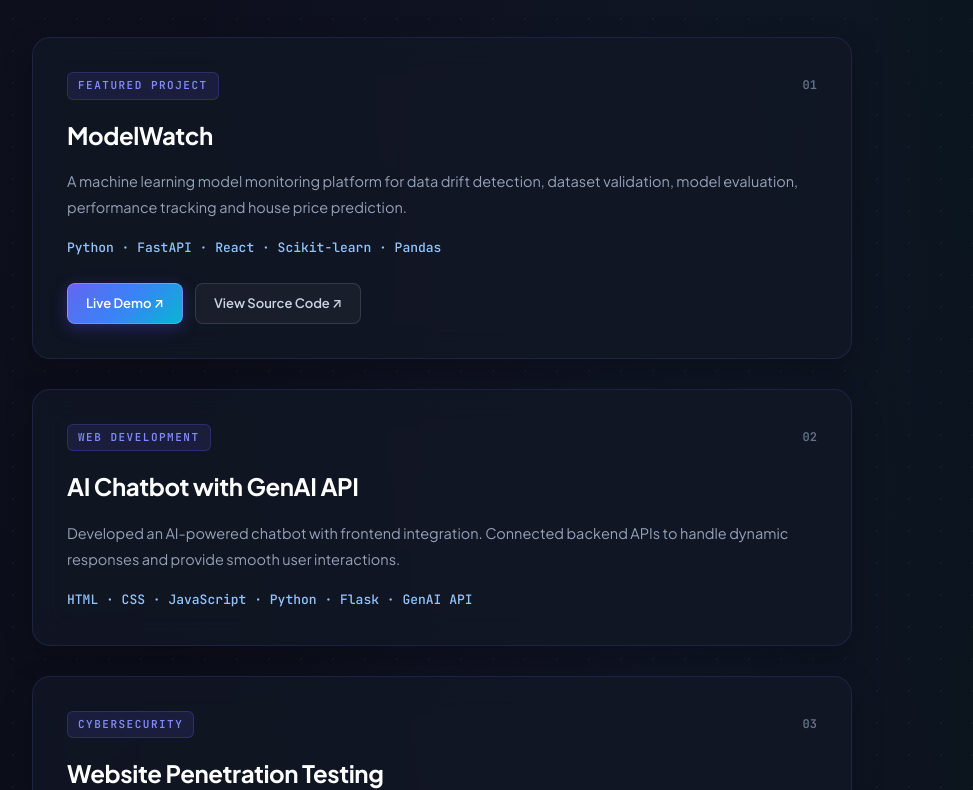
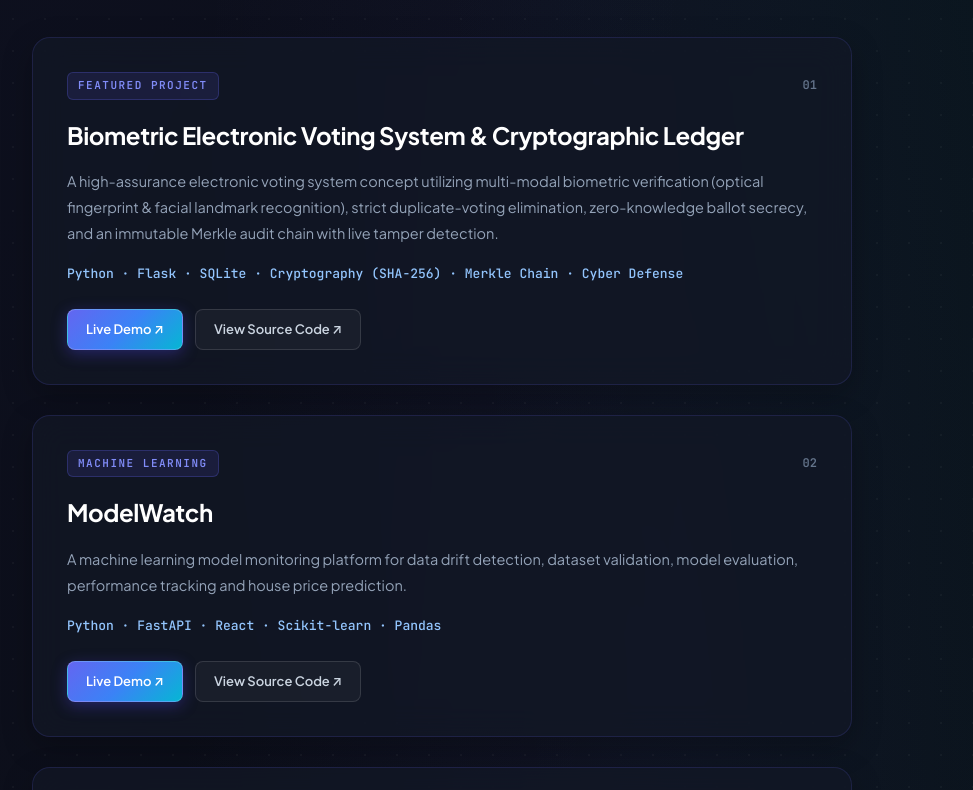
Before and after one commit to ManishKumar3371-sys/manish-portfolio-react, a React (Vite) app: page / in a window 1280 px wide. Shown: the part 3950-4740 px from the top of the page, without its empty margins (20-993 px from the left). Built offline with nearby package versions, Linux system fonts and the light colour scheme.

Commit message:
feat: add Biometric Voting System & Cryptographic Ledger project card

```diff
--- a/src/App.jsx
+++ b/src/App.jsx
@@ -337,6 +337,45 @@ Message: ${callRequest.message}`
               <span className="project-number">01</span>
             </div>
 
+            <h3>Biometric Electronic Voting System & Cryptographic Ledger</h3>
+            <p>
+              A high-assurance electronic voting system concept utilizing multi-modal
+              biometric verification (optical fingerprint & facial landmark recognition),
+              strict duplicate-voting elimination, zero-knowledge ballot secrecy, and an
+              immutable Merkle audit chain with live tamper detection.
+            </p>
+
+            <div className="project-tech">
+              Python · Flask · SQLite · Cryptography (SHA-256) · Merkle Chain · Cyber Defense
+            </div>
+
+            <div className="project-links">
+              <a
+                href="https://biometric-voting-system.onrender.com"
+                target="_blank"
+                rel="noreferrer"
+                className="project-link project-link-primary"
+              >
+                Live Demo ↗
+              </a>
+
+              <a
+                href="https://github.com/ManishKumar3371-sys/biometric-voting-system"
+                target="_blank"
+                rel="noreferrer"
+                className="project-link"
+              >
+                View Source Code ↗
+              </a>
+            </div>
+          </div>
+
+          <div className="project-card">
+            <div className="project-top">
+              <span className="project-tag">MACHINE LEARNING</span>
+              <span className="project-number">02</span>
+            </div>
+
             <h3>ModelWatch</h3>
             <p>
               A machine learning model monitoring platform for
@@ -373,7 +412,7 @@ Message: ${callRequest.message}`
           <div className="project-card">
             <div className="project-top">
               <span className="project-tag">WEB DEVELOPMENT</span>
-              <span className="project-number">02</span>
+              <span className="project-number">03</span>
             </div>
 
             <h3>AI Chatbot with GenAI API</h3>
@@ -392,7 +431,7 @@ Message: ${callRequest.message}`
           <div className="project-card">
             <div className="project-top">
               <span className="project-tag">CYBERSECURITY</span>
-              <span className="project-number">03</span>
+              <span className="project-number">04</span>
             </div>
 
             <h3>Website Penetration Testing</h3>
@@ -409,7 +448,7 @@ Message: ${callRequest.message}`
           <div className="project-card">
         <div className="project-top">
           <span className="project-tag">FINAL YEAR PROJECT</span>
-          <span className="project-number">04</span>
+          <span className="project-number">05</span>
           </div>
 
            <h3>
```
